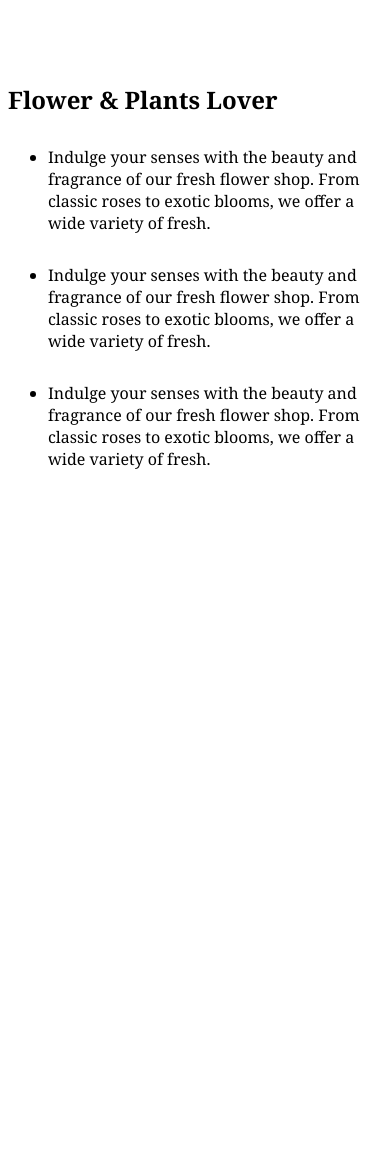
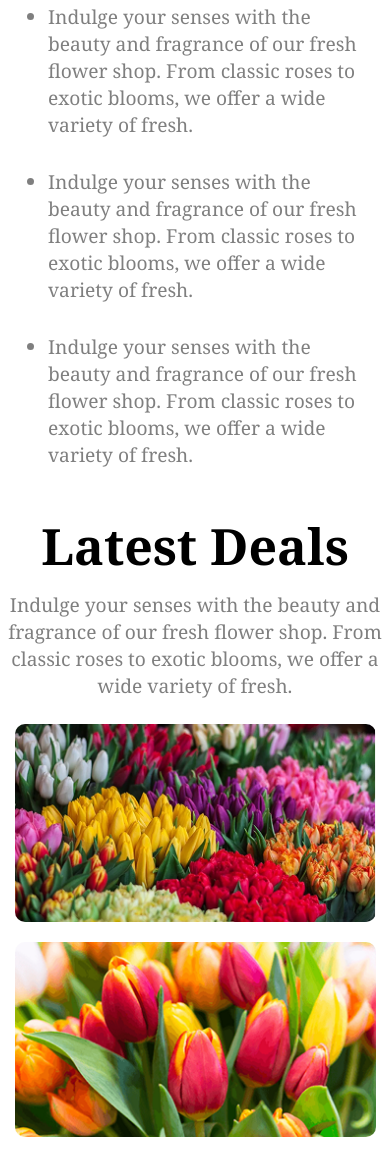
Before and after one commit to asik247/batch12-second-assaiment, a plain HTML site: page index.html in a window 390 px wide. Shown: the part 3126-4279 px from the top of the page. Before the commit the page ends 3596 px from the top, so only its background shows below. Drawn offline with Linux system fonts and the light colour scheme.

Commit message:
latest deals sectioncreated and responsive

```diff
--- a/assest/style.css
+++ b/assest/style.css
@@ -165,7 +165,50 @@ h4 {
 .challng-title ul li {
   margin: 30px 0;
 }
+/* Latest Deals code  */
+.latest-title{
+  margin-bottom: 70px;
+  justify-items: center;
+  text-align: center;
+  height: 137px;
+}
+.latest-title h3{
+  line-height:10px;
+  margin-bottom: 40px;
+}
+.challenge-section{
+  margin-bottom: 121px;
+}
+.letest-images-main{
+  gap:20px;
+}
+.left-side-images{
+  width: 366.22px;
+  height: 206px;
+  display: flex;
+  flex-direction: column;
+  gap:20px 0;
 
+}
+.left-side-images img{
+  width: 100%;
+  border-radius: 10px;
+    position: relative;
+}
+.top-title{
+  position: absolute;
+  color: whitesmoke;
+
+}
+
+.right-side-images{
+  width: 753px;
+  height: 423.13px;
+}
+.right-side-images img{
+  width: 100%;
+   border-radius: 10px;
+}
 /* responsive for mobile */
 
 @media screen and (max-width: 576px) {
@@ -240,8 +283,15 @@ h4 {
   .trasted-img{
     display: none;
   }
+   .challng-title h2 br{
+    display: none;
+  }
+  .plants-section {
+  margin-bottom:41.5px;
+}
   .challenge-section{
     flex-direction: column;
+    gap: 18px;
   }
   .challeng-imag{
     position: static;
@@ -251,30 +301,60 @@ h4 {
     /* flex: none;
     order: 0;
     flex-grow: 0; */
+
   }
   .challeng-imag img{
     width: 100%;
     overflow: hidden;
+
   }
   .challng-title{
     width: 361px;
     height: 234px;
-    margin: 18px 0;
+    margin:2px 0;
   }
   .challng-title h2{
     font-size: 24px;
     font-weight: 700px;
     line-height: 33px;
-    /* display: flex;
-    flex-direction: column;
-    align-items: flex-start;
-    justify-content: flex-start;
-    border: 2px solid red; */
     width: 270px;
     height: 33px;
   }
-  .challng-title h2 br{
-    display: none;
+  /* letast deil */
+.challenge-section{
+  margin-bottom:400px;
+}
+  .latest-title{
+    /* margin-top:143px; */
+    margin-bottom: 46px;
+    justify-items: center;
+  }
+  .letest-images-main{
+    /* flex-direction: column; */
+    display: grid;
+    grid-template-columns: repeat(1fr);
+    gap: 20px;
+    justify-items: center;
+  }
+  .left-side-images{
+     width: 361px;
+    height: 177px;
+
+  }
+  .left-side-images img{
+    width: 100%;
+
+  }
+  .right-side-images{
+    width: 361px;
+    height: 177px;
+    margin-top: 235px;
+
+  }
+  .right-side-images img{
+    width: 100%;
+
   }
 
+
 }
--- a/index.html
+++ b/index.html
@@ -114,13 +114,16 @@
       <section class="challenge-section flex">
         <div class="challeng-imag">
           <img src="./images/flower-store.png" alt="" />
-           <div class="trasted-img">
-             <img src="./images/trusted-badge.png" alt="" />
-           </div>
+          <div class="trasted-img">
+            <img src="./images/trusted-badge.png" alt="" />
+          </div>
         </div>
         <div class="challng-title">
-          <h2 class="both-title">Flower & Plants <br> Lover</h2>
-          <ul>
+          <h2 class="both-title">
+            Flower & Plants <br />
+            Lover
+          </h2>
+          <ul class="text-gray">
             <li>
               Indulge your senses with the beauty and fragrance of our fresh
               flower shop. From classic roses to exotic blooms, we offer a wide
@@ -139,6 +142,29 @@
           </ul>
         </div>
       </section>
+      <!-- Latest  Deals section -->
+      <section>
+        <div class="latest-title">
+          <h3 class="both-title">Latest Deals</h3>
+          <p class="text-gray">
+            Indulge your senses with the beauty and fragrance of our fresh
+            flower shop. From <br />
+            classic roses to exotic blooms, we offer a wide variety of fresh.
+          </p>
+        </div>
+
+        <div class="letest-images-main flex">
+          <div class="left-side-images">
+            <img src="./images/deal-bloom.png" alt="" />
+            <img src="./images/deal-ana.png" alt="" />
+          </div>
+
+          <div class="right-side-images">
+            <img src="./images/deal-zabo.png" alt="" />
+          </div>
+
+        </div>
+      </section>
     </main>
   </body>
 </html>
```
